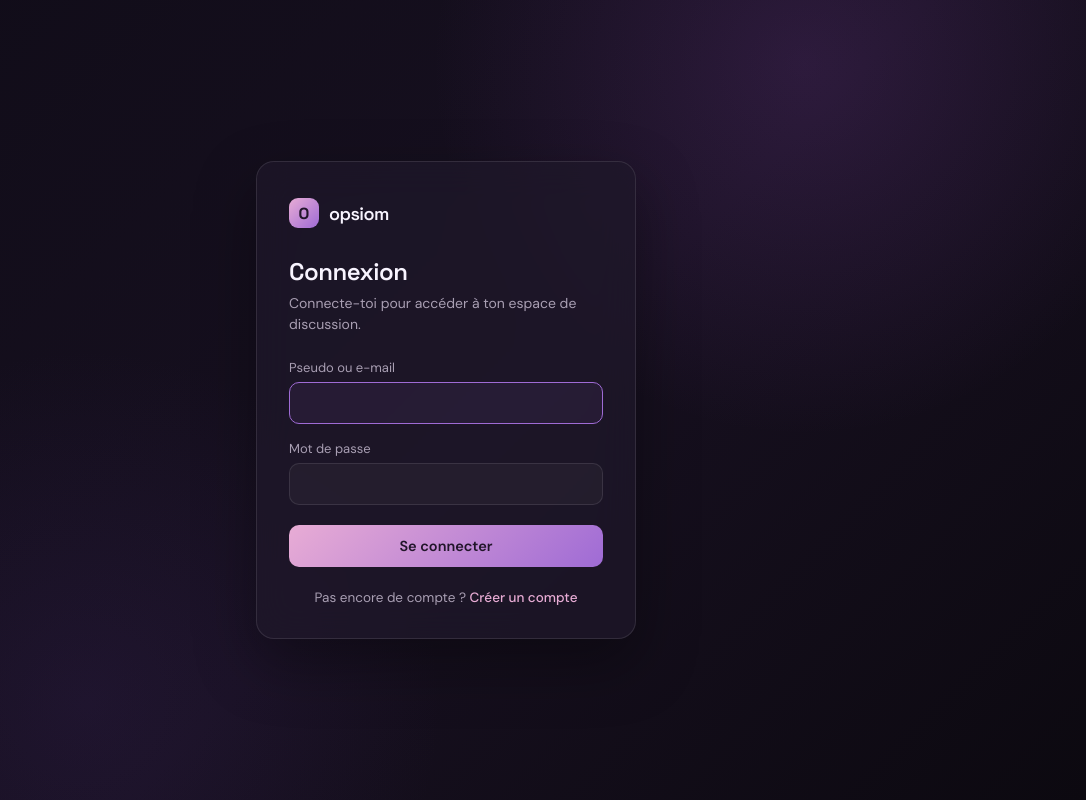
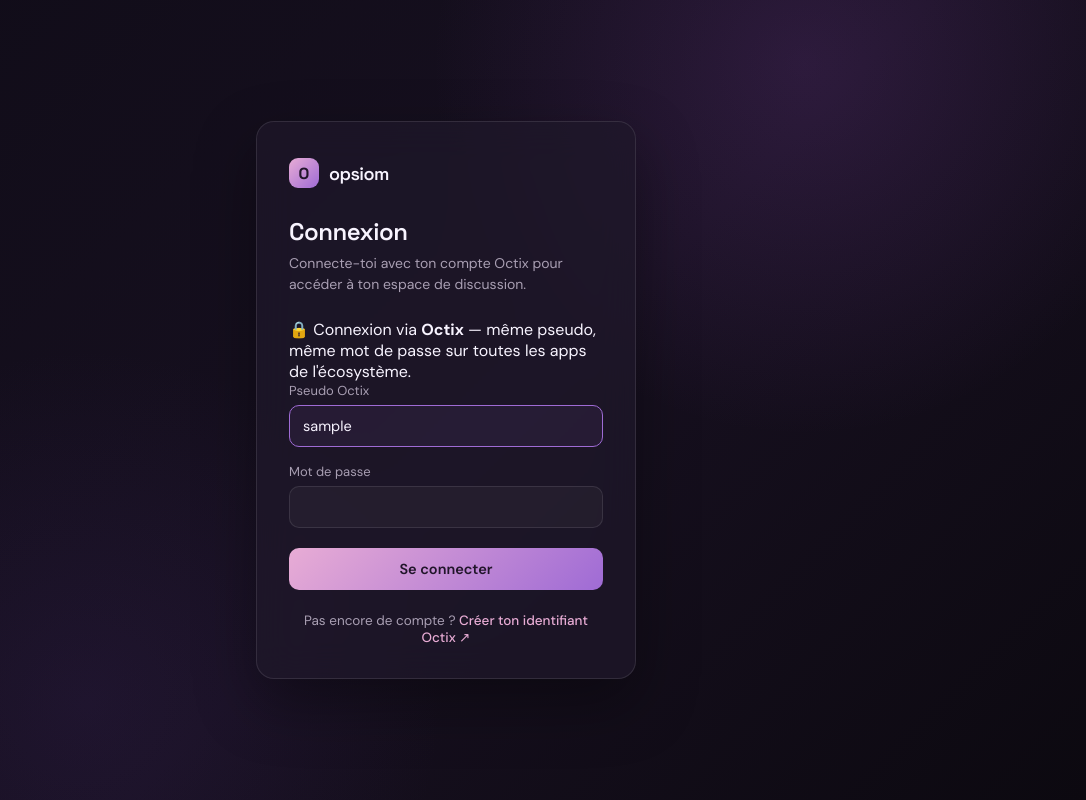
Before and after one commit to JuloEco/Opsiom-frontend, a Flask app: template templates/login.html in a window 1280 px wide. Shown: the whole page, without its empty margins (194-1280 px from the left). Run offline with Flask 3, Linux system fonts and the light colour scheme; the template is opened without the code that fills it: most values are stand-ins (such as "Sample title", 1, 10 or a date in 2020); parts of the project's set-up code (start-up, migrations or seed data) failed here and were passed over.

Commit message:
Update login page for Octix account integration

```diff
--- a/templates/login.html
+++ b/templates/login.html
@@ -17,7 +17,9 @@
   </div>
 
   <h1 class="auth-title">Connexion</h1>
-  <p class="auth-subtitle">Connecte-toi pour accéder à ton espace de discussion.</p>
+  <p class="auth-subtitle">Connecte-toi avec ton compte Octix pour accéder à ton espace de discussion.</p>
+
+  <div class="octix-note">🔒 Connexion via <strong>Octix</strong> — même pseudo, même mot de passe sur toutes les apps de l'écosystème.</div>
 
   {% with messages = get_flashed_messages(with_categories=true) %}
     {% if messages %}
@@ -31,8 +33,8 @@
 
   <form method="POST">
     <div class="field">
-      <label for="username">Pseudo ou e-mail</label>
-      <input type="text" id="username" name="username" autocomplete="username" required autofocus>
+      <label for="username">Pseudo Octix</label>
+      <input type="text" id="username" name="username" value="{{ username or '' }}" autocomplete="username" required autofocus>
     </div>
     <div class="field">
       <label for="password">Mot de passe</label>
@@ -41,7 +43,7 @@
     <button type="submit" class="auth-submit">Se connecter</button>
   </form>
 
-  <p class="auth-switch">Pas encore de compte ? <a href="{{ url_for('auth.register') }}">Créer un compte</a></p>
+  <p class="auth-switch">Pas encore de compte ? <a href="{{ octix_portal_url }}/inscription" target="_blank" rel="noopener">Créer ton identifiant Octix ↗</a></p>
 </div>
 
 </body>
```
